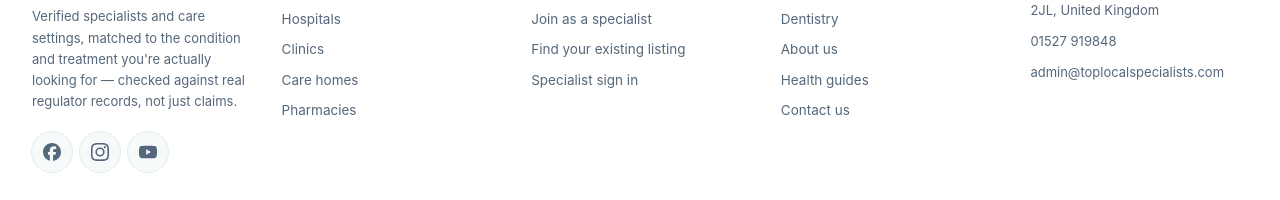
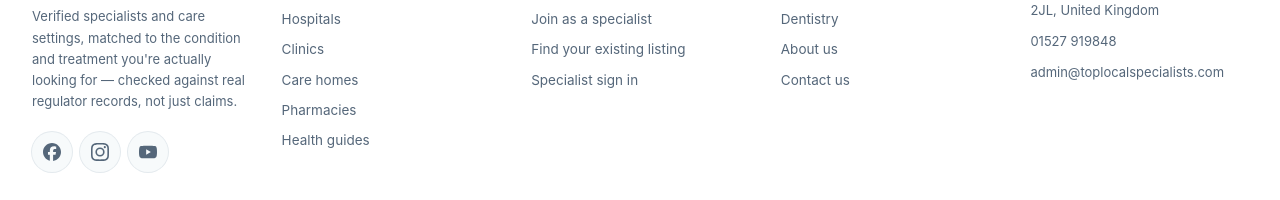
Before and after one commit to trailweber-star/tls, a React (Vite) app in the folder frontend/: page / in a window 1280 px wide. Shown: the part 481-681 px from the top of the page. Built offline with nearby package versions, Linux system fonts and the light colour scheme; no server answers.

Commit message:
footer: move Health guides into the For patients column
It had landed under Specialties, between About us and Contact us, which
is a column of clinical fields — a guide is something a patient reads,
so it belongs beside the ways into the directory.

```diff
--- a/frontend/src/components/Footer.tsx
+++ b/frontend/src/components/Footer.tsx
@@ -52,6 +52,7 @@ export function Footer() {
               <FooterLink to="/search?type=clinic">Clinics</FooterLink>
               <FooterLink to="/search?type=care_home">Care homes</FooterLink>
               <FooterLink to="/search?type=pharmacy">Pharmacies</FooterLink>
+              <FooterLink to="/blog">Health guides</FooterLink>
             </ul>
           </div>
 
@@ -79,7 +80,6 @@ export function Footer() {
               <FooterLink to="/search?specialty=orthopaedics">Orthopaedics</FooterLink>
               <FooterLink to="/search?specialty=dentistry">Dentistry</FooterLink>
               <FooterLink to="/about">About us</FooterLink>
-              <FooterLink to="/blog">Health guides</FooterLink>
               <FooterLink to="/contact">Contact us</FooterLink>
             </ul>
           </div>
```
